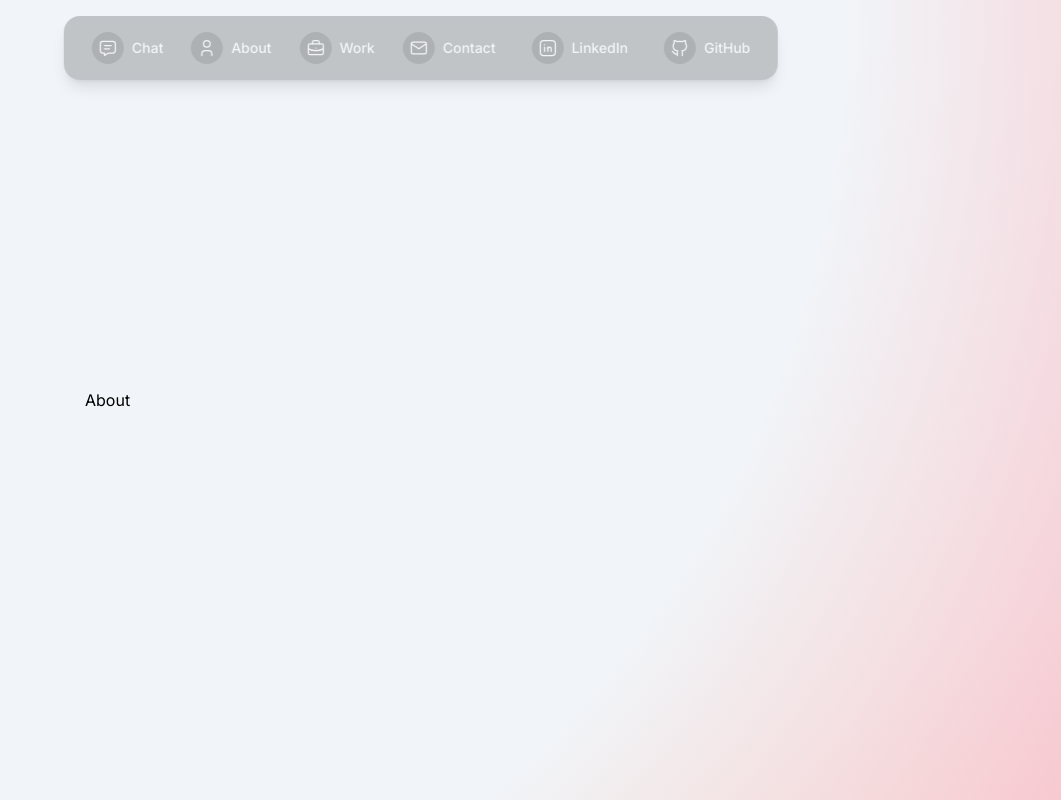
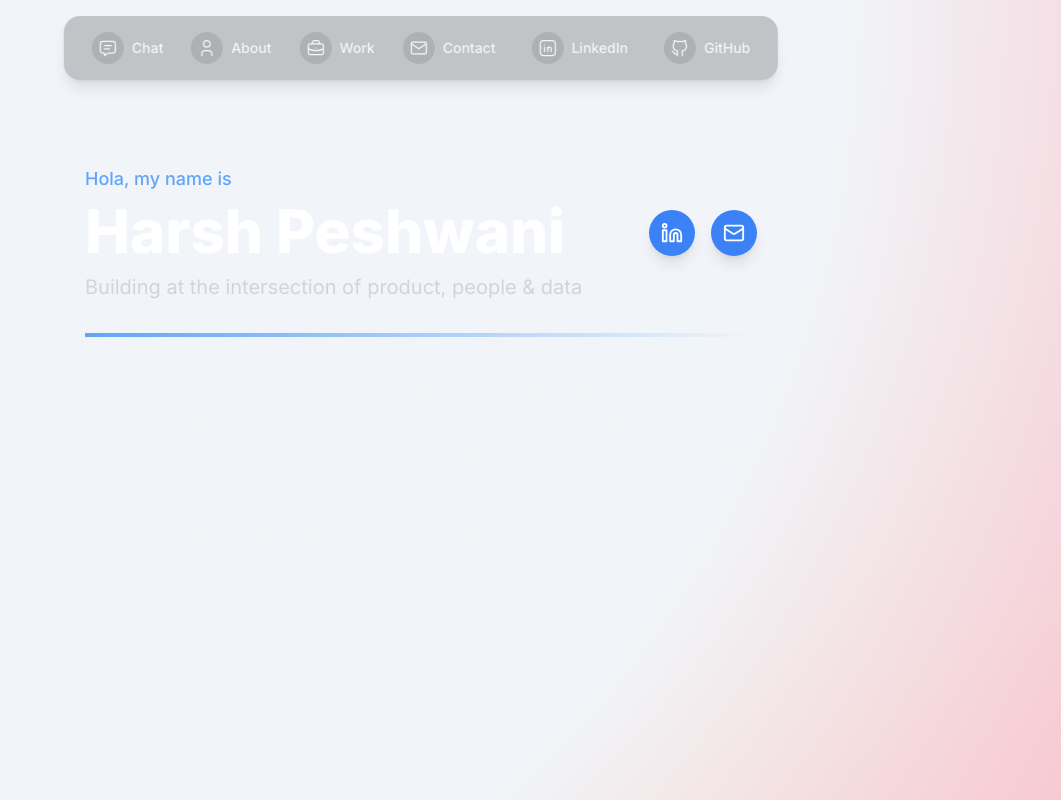
Before and after one commit to hpeshwanidev/harshpeshwani.com, a SvelteKit app: page /about in a window 1280 px wide. Shown: the whole page, without its empty margins (219-1280 px from the left). Built offline with nearby package versions, Linux system fonts and the light colour scheme.

Commit message:
Changes made in About Section page

```diff
--- a/src/lib/Social.svelte
+++ b/src/lib/Social.svelte
@@ -15,7 +15,7 @@
 	  </a>
 
 	  <!-- About Section-->
-	  <a href="/#about" class="flex items-center gap-2 px-3 py-2 rounded-xl transition-colors hover:bg-white/20 focus:outline-none focus:ring-2 focus:ring-white/20">
+	  <a href="/about" class="flex items-center gap-2 px-3 py-2 rounded-xl transition-colors hover:bg-white/20 focus:outline-none focus:ring-2 focus:ring-white/20">
 		<div class="flex items-center justify-center w-8 h-8 bg-black/10 rounded-full text-gray-100">
 		  <!-- About/User SVG -->
 		  <svg xmlns="http://www.w3.org/2000/svg" width="20" height="20" viewBox="0 0 24 24" fill="none" stroke="currentColor" stroke-width="1.5" stroke-linecap="round" stroke-linejoin="round">
--- a/src/routes/about/+page.svelte
+++ b/src/routes/about/+page.svelte
@@ -1 +1,123 @@
-<h1>About</h1>
+<script>
+    let greetings = [
+    "Hello",
+    "Bonjour",
+    "नमस्ते",
+    "Hola",
+    "Ciao",
+    "Hallo",
+    "Olá",
+    "こんにちは",
+    "안녕하세요",
+    "你好",
+    "سلام"
+    ];
+    let currentGreetingIndex = 0;
+    let displayGreeting = greetings[0];
+    let greetingClass = 'fade-in';
+
+    function rotateGreeting() {
+        greetingClass = 'fade-out-up';
+        setTimeout(() => {
+            currentGreetingIndex = (currentGreetingIndex + 1) % greetings.length;
+            displayGreeting = greetings[currentGreetingIndex];
+            greetingClass = 'fade-in-down';
+        }, 450); // Half of 1.5s for transition
+        setTimeout(rotateGreeting, 2000); // Change every 1.5 seconds
+    }
+
+    import { onMount } from 'svelte';
+    onMount(rotateGreeting);
+</script>
+
+<!-- <div class="mb-10 flex flex-col md:flex-row md:items-end justify-between">
+    <div>
+        <div class="mb-1 text-blue-400 font-medium">
+            <span class="text-md inline-block">
+                <span class="inline-block {greetingClass}">{displayGreeting}</span>, my name is
+            </span>
+        </div>
+        <h1 class="text-5xl font-bold mb-2">Harsh Peshwani</h1>
+        <p class="text-xl text-gray-100">Building at the intersection of product, people &amp; data</p>
+    </div>
+    <div class="mt-4 md:mt-0 flex space-x-3">
+        <a href="https://linkedin.com/in/harshpeshwani" aria-label="LinkedIn Profile" class="p-2 bg-blue-400 hover:bg-blue-600 text-white rounded-full transition-colors duration-200 flex items-center justify-center">
+            <svg xmlns="http://www.w3.org/2000/svg" width="20" height="20" viewBox="0 0 24 24" fill="none" stroke="currentColor" stroke-width="2" stroke-linecap="round" stroke-linejoin="round" class="lucide lucide-linkedin" aria-hidden="true">
+                <path d="M16 8a6 6 0 0 1 6 6v7h-4v-7a2 2 0 0 0-2-2 2 2 0 0 0-2 2v7h-4v-7a6 6 0 0 1 6-6z"></path>
+                <rect width="4" height="12" x="2" y="9"></rect>
+                <circle cx="4" cy="4" r="2"></circle>
+            </svg>
+        </a>
+        <a href="mailto:hpeshwani.dev@gmail.com" aria-label="Email Me" class="p-2 bg-blue-400 hover:bg-blue-600 text-white rounded-full transition-colors duration-200 flex items-center justify-center">
+            <svg xmlns="http://www.w3.org/2000/svg" width="20" height="20" viewBox="0 0 24 24" fill="none" stroke="currentColor" stroke-width="2" stroke-linecap="round" stroke-linejoin="round" class="lucide lucide-mail" aria-hidden="true">
+                <path d="m22 7-8.991 5.727a2 2 0 0 1-2.009 0L2 7"></path>
+                <rect x="2" y="4" width="20" height="16" rx="2"></rect>
+            </svg>
+        </a>
+    </div>
+</div> -->
+
+<div class="flex flex-col md:flex-row md:items-center justify-between gap-6 md:gap-12 mb-5">
+    <!-- Left Section: Greeting and Name -->
+    <div class="text-center md:text-left">
+      <div class="mb-2 text-blue-400 font-medium text-lg">
+        <span class="inline-block">
+          <span class="{greetingClass}">{displayGreeting}</span>, my name is
+        </span>
+      </div>
+      <h1 class="text-5xl md:text-6xl font-extrabold text-white mb-3">
+        Harsh Peshwani
+      </h1>
+      <p class="text-lg md:text-xl text-gray-300 max-w-xl leading-relaxed">
+        Building at the intersection of product, people &amp; data
+      </p>
+    </div>
+
+    <!-- Right Section: Social Links -->
+    <div class="flex items-center md:justify-end space-x-4">
+      <a
+        href="https://linkedin.com/in/harshpeshwani"
+        aria-label="LinkedIn Profile"
+        class="p-3 bg-blue-500 hover:bg-blue-600 text-white rounded-full shadow-lg transition-all duration-300 hover:scale-110"
+      >
+        <svg xmlns="http://www.w3.org/2000/svg" width="22" height="22" viewBox="0 0 24 24" fill="none" stroke="currentColor"
+          stroke-width="2" stroke-linecap="round" stroke-linejoin="round" class="lucide lucide-linkedin">
+          <path d="M16 8a6 6 0 0 1 6 6v7h-4v-7a2 2 0 0 0-2-2 2 2 0 0 0-2 2v7h-4v-7a6 6 0 0 1 6-6z"></path>
+          <rect width="4" height="12" x="2" y="9"></rect>
+          <circle cx="4" cy="4" r="2"></circle>
+        </svg>
+      </a>
+
+      <a
+        href="mailto:hpeshwani.dev@gmail.com"
+        aria-label="Email Me"
+        class="p-3 bg-blue-500 hover:bg-blue-600 text-white rounded-full shadow-lg transition-all duration-300 hover:scale-110"
+      >
+        <svg xmlns="http://www.w3.org/2000/svg" width="22" height="22" viewBox="0 0 24 24" fill="none" stroke="currentColor"
+          stroke-width="2" stroke-linecap="round" stroke-linejoin="round" class="lucide lucide-mail">
+          <path d="m22 7-8.991 5.727a2 2 0 0 1-2.009 0L2 7"></path>
+          <rect x="2" y="4" width="20" height="16" rx="2"></rect>
+        </svg>
+      </a>
+    </div>
+  </div>
+
+<div class="mb-4">
+    <div class="w-full h-1 bg-gradient-to-r from-blue-400 to-transparent mb-10"></div>
+    <p class="text-lg leading-relaxed mb-6 text-gray-100">I’m a results-driven developer passionate about building reliable, high-impact digital experiences. With hands-on expertise in full-stack development, software quality assurance, and data-driven problem solving, I bridge the gap between code and business goals.</p>
+    <p class="text-lg leading-relaxed text-gray-100">I enjoy turning complex requirements into scalable, user-focused solutions while collaborating with teams, optimizing performance, and continuously learning new technologies to craft products that make a measurable difference.</p>
+</div>
+
+<style>
+    .fade-in-down {
+        opacity: 1;
+        transform: translateY(0);
+        transition: opacity 0.75s ease-in-out, transform 0.75s ease-in-out;
+    }
+
+    .fade-out-up {
+        opacity: 0;
+        transform: translateY(-20px);
+        transition: opacity 0.75s ease-in-out, transform 0.75s ease-in-out;
+    }
+</style>
```
Also changed, not shown: src/routes/+layout.svelte (line endings or trailing spaces).
